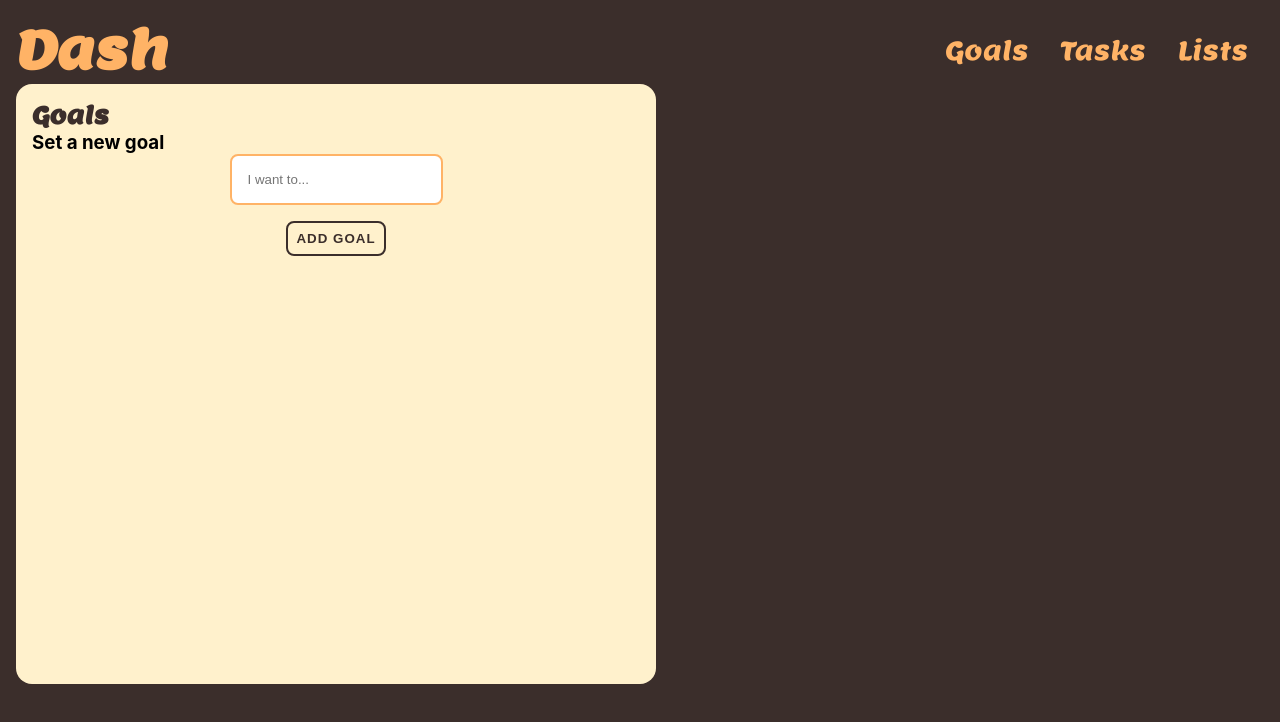
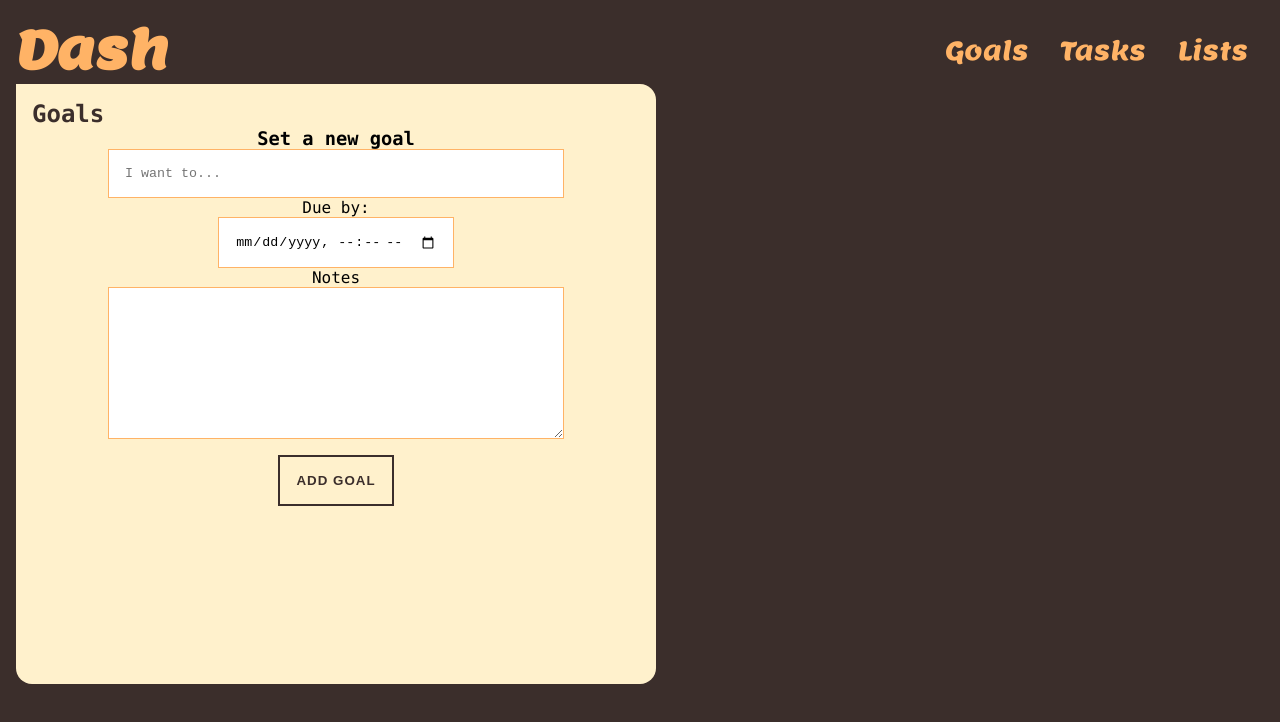
Before and after one commit to allanlalangan/project.Me, a React (Create React App) app in the folder client/: page / in a window 1280 px wide. Shown: the top 722 px of the page. Built offline with nearby package versions, Linux system fonts and the light colour scheme; a web font is replaced by a local one.

Commit message:
update styles

```diff
--- a/client/src/App.js
+++ b/client/src/App.js
@@ -7,11 +7,13 @@ import Goals from './components/Goals/Goals'
 const App = () => {
   const [userLoggedIn, setUserLoggedIn] = useState(true)
   return (
-    <main>
+    <>
       <Header />
-      {!userLoggedIn && <Login />}
-      <Goals />
-    </main>
+      <main>
+        {!userLoggedIn && <Login />}
+        {userLoggedIn && <Goals />}
+      </main>
+    </>
   )
 }
 
--- a/client/src/UI/Button.module.css
+++ b/client/src/UI/Button.module.css
@@ -6,8 +6,8 @@
   background-color: var(--ter-color);
   color: var(--prim-color);
   border: 2px solid var(--prim-color);
-  border-radius: 0.5rem;
-
+  /* border-radius: 0.5rem; */
+  padding: 1rem;
   text-transform: uppercase;
   letter-spacing: 1px;
   font-weight: 600;
--- a/client/src/components/Goals/Goals.module.css
+++ b/client/src/components/Goals/Goals.module.css
@@ -8,5 +8,5 @@
   height: 75vh;
 
   background-color: var(--ter-color);
-  border-radius: 1rem;
+  border-radius: 0 1rem 1rem 1rem;
 }
--- a/client/src/components/Goals/NewGoal/NewGoal.js
+++ b/client/src/components/Goals/NewGoal/NewGoal.js
@@ -4,7 +4,7 @@ import NewGoalForm from './NewGoalForm'
 
 const NewGoal = () => {
   return (
-    <div>
+    <div className={styles['new-goal']}>
       <h3>Set a new goal</h3>
       <NewGoalForm />
     </div>
--- a/client/src/components/Goals/NewGoal/NewGoal.module.css
+++ b/client/src/components/Goals/NewGoal/NewGoal.module.css
@@ -0,0 +1,6 @@
+.new-goal {
+  display: flex;
+  flex-direction: column;
+  align-items: center;
+  justify-content: center;
+}
--- a/client/src/components/Goals/NewGoal/NewGoalForm.js
+++ b/client/src/components/Goals/NewGoal/NewGoalForm.js
@@ -18,6 +18,21 @@ const NewGoalForm = (props) => {
         placeholder='I want to...'
         className={styles['new-goal-input']}
       />
+      <label htmlFor='duedate'>Due by:</label>
+      <input
+        className={styles.duedate}
+        type='datetime-local'
+        name='duedate'
+        id='duedate'
+      />
+      <label htmlFor='notes'>Notes</label>
+      <textarea
+        className={styles['notes']}
+        name='notes'
+        id='notes'
+        cols='30'
+        rows='10'
+      ></textarea>
       <Button type='submit'>Add Goal</Button>
     </form>
   )
--- a/client/src/components/Goals/NewGoal/NewGoalForm.module.css
+++ b/client/src/components/Goals/NewGoal/NewGoalForm.module.css
@@ -1,5 +1,6 @@
 .new-goal-form {
   /* padding: 1rem; */
+  width: 75%;
   display: flex;
   flex-direction: column;
   align-items: center;
@@ -7,7 +8,21 @@
 }
 
 .new-goal-input {
+  width: 100%;
   padding: 1rem;
-  border: 2px solid var(--sec-color);
-  border-radius: 0.5rem;
+  border: 1px solid var(--sec-color);
+  /* border-radius: 0.5rem; */
+  font-family: monospace;
 }
+
+.duedate {
+  padding: 1rem;
+  /* width: 100%; */
+  font-family: monospace;
+  border: 1px solid var(--sec-color);
+}
+
+.notes {
+  width: 100%;
+  border: 1px solid var(--sec-color);
+}
--- a/client/src/global.css
+++ b/client/src/global.css
@@ -1,4 +1,7 @@
+/* IMPORTS */
 @import url('https://fonts.googleapis.com/css2?family=Chonburi&family=Lemon&display=swap');
+
+/* STYLE VARIABLES */
 :root {
   --prim-color: hsla(10, 15%, 20%, 1);
   --sec-color: hsla(30, 100%, 70%, 1);
@@ -6,29 +9,36 @@
   --opaque: hsla(51, 100%, 75%, 0.6);
 }
 
+/* APPLY TO ALL */
 * {
   margin: 0;
   padding: 0;
   box-sizing: border-box;
 }
 
-body {
+html {
   font-family: -apple-system, BlinkMacSystemFont, 'Segoe UI', 'Roboto', 'Oxygen',
     'Ubuntu', 'Cantarell', 'Fira Sans', 'Droid Sans', 'Helvetica Neue',
     sans-serif;
+
   -webkit-font-smoothing: antialiased;
   -moz-osx-font-smoothing: grayscale;
-  background-color: var(--prim-color);
 }
 
-main {
+body {
+  background-color: var(--prim-color);
+  font-family: Menlo;
+}
+
+body {
   padding: 1rem;
 }
 
 h1,
 h2 {
-  font-family: 'Lemon', cursive;
+  /* font-family: 'Lemon', cursive; */
 }
+
 section {
   margin-bottom: 1.5rem;
 }
```
